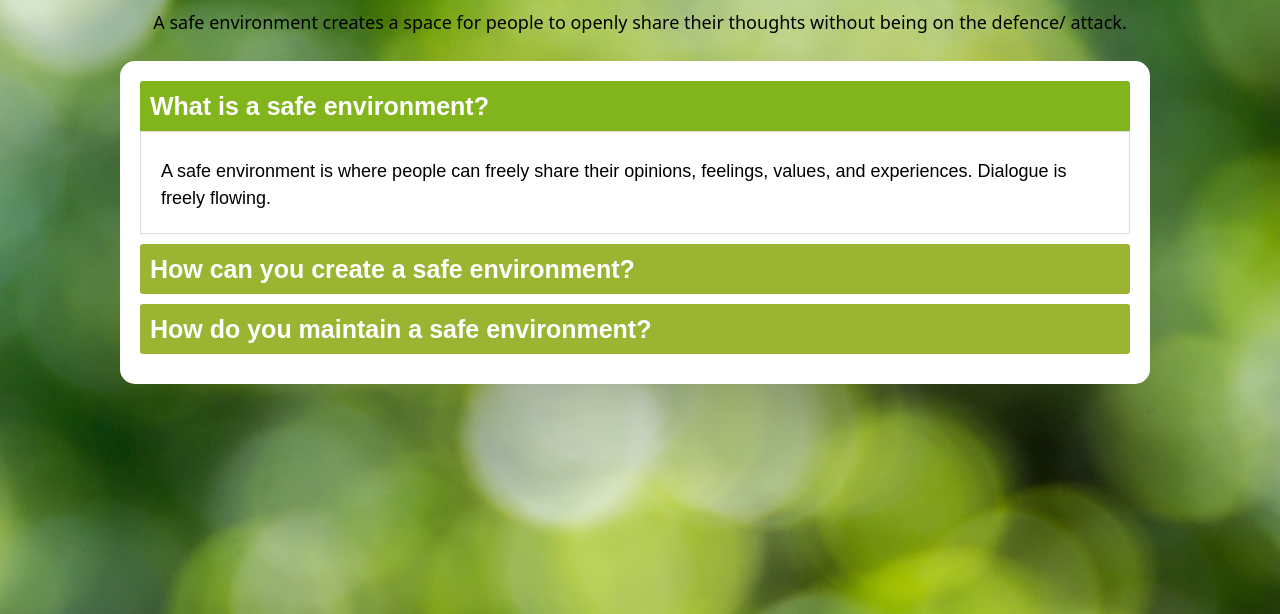
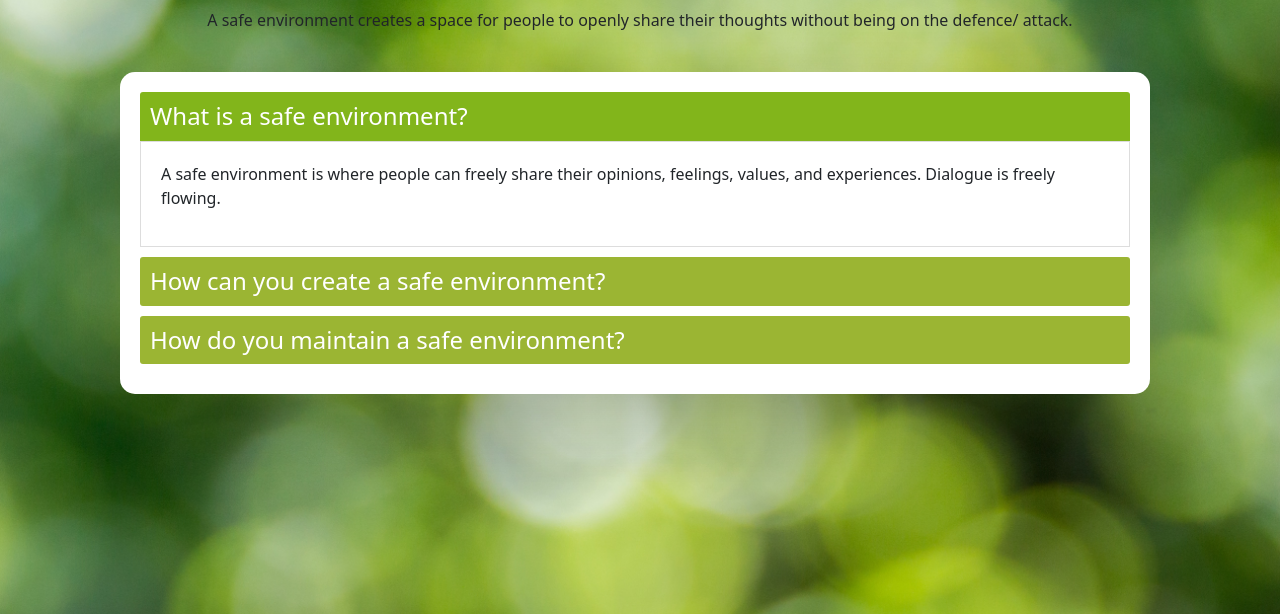
Before and after one commit to sjharw/Conversation-Tools-Website, a Flask app: page /se in a window 1280 px wide. Shown: the part 124-738 px from the top of the page. Run offline with Flask 2, Linux system fonts and the light colour scheme; some libraries are stand-ins or nearby versions.

Commit message:
se updated

```diff
--- a/static/se.css
+++ b/static/se.css
@@ -23,15 +23,6 @@ u {
 /* Bold text */
 strong {
   font-weight: 900;
-  font-size: 20px;
-}
-
-h2 {
-  font-size: 25px;
-  padding: 0px 0px 0px 0px;
-  margin: 0px 0px 10px 0px;
-  color: black;
-  font-weight: bold;
 }
 
 /* Example box */
@@ -41,7 +32,6 @@ margin: 15px;
 }
 
 #example{
-font-size: 16px;
 padding:15px;
 }
 
@@ -49,58 +39,50 @@ padding:15px;
 border: 2px solid #cc3d6a;
 margin-top: 10px;
 padding: 10px;
-font-size: 17px;
 }
 
 /* Subtitles in accordion */
-h3 {
+/* h3 {
 font-size: 22px;
 padding-left: 5px;
 padding-top: 5px;
 padding-bottom: 5px;
 font-family: Arial Black;
 text-align: left;
-}
-
+} */
+/*
 h4 {
 color: black;
 text-decoration: underline;
 font-size: 20px;
 padding-left: 15px;
 padding-top: 14px;
-}
+} */
 
-p {
+/* p {
 font-size: 18px;
 padding: 1px 0px 1px 0px;
 color: black;
 font-weight: normal;
 margin: 5px 0px 0px 0px;
-}
+} */
 
 #listinlist {
 padding: 0px 0px 0px 35px;
 }
 
 #listinlist li{
-font-size:17px;
 font-weight: normal;
 padding: 0px 0px 0px 0px;
 }
 
 ol {
-font-size: 20px;
 padding: 15px;
 font-weight:bold;
 margin: 0px 0px 0px 0px;
 }
 
-#biggerol{
-font-size: 23px;
-}
-
 #numbered{
-font-size: 18px;
 padding: 5px 0px 0px 0px;
 color: black;
 font-weight: normal;
@@ -108,7 +90,6 @@ margin: 5px 0px 0px 50px;
 }
 
 #numbered p{
-font-size: 18px;
 padding: 5px 0px 10px 0px;
 color: black;
 font-weight: normal;
@@ -116,7 +97,6 @@ margin: 0px 0px 0px 0px;
 }
 
 #bulletpoint li {
-font-size: 18px;
 padding: 0px 0px 0px 0px;
 color: black;
 font-weight: normal;
@@ -162,17 +142,6 @@ margin: 5px 0px 0px 50px;
 }
 
 /* --- Accodrion three ---*/
-/* -- Row container -- */
-#container1{
-  padding: 15px;
-  margin: 10px 0px 10px 0px;
-}
-
-#backgroundbubble{
-  background: #f03122;
-  margin-left: auto;
-  margin-right: auto;
-}
 
 /* Silence violence box*/
 .column {
@@ -180,11 +149,7 @@ margin: 5px 0px 0px 50px;
   width: 46%;
 }
 
-#rowcontent{
-width: 100%;
-}
-
-#col1{
+#line-right{
   border-right: 7px solid #f03122;
   margin-right: 50px;
   padding-right: 40px;
@@ -209,13 +174,11 @@ box-shadow: 0px 0px 32px -12px rgba(0,0,0,0.75);
   }
 
 #boxtext{
-font-size: 18px;
 margin-left: 5px;
 }
 
 /* -- Accordion container and wrapper -- */
 #accordioncontainer{
-  font-size: 20px; /* Increased text to enable scrolling */
   padding: 0px 10px 10px 0px;
   width: 100%;
   height: 100%;
@@ -236,7 +199,6 @@ margin-left: 5px;
     float:left;
     display:block;
     width:100%;
-    font-family:'Open-sans',Arial,sans-serif;
 }
 
 .accordionItemHeading{
@@ -306,16 +268,8 @@ border-radius: 3px;
 
 
 /* --- LINE WIDGETS --- */
-/* https://stackoverflow.com/questions/41790586/draw-square-brackets-around-multi-line-text */
-#container2{
-margin:0 auto; /* this aligns container in centre of accordion */
-width: 90%;
-}
-
-h6{
+.bubbleword {
   color: black;
-  font-size: 20px;
-  font-family: Comic Sans MS;
   border-radius: 23px;
   padding: 10px;
   margin-top: 10px;
@@ -324,22 +278,6 @@ h6{
   text-align: center;
   line-height: 20px; /* Make slighly less (20 less) then height */
   vertical-align: middle;
-}
-
-#left1{
- background: #1fbfa5;
-}
-
-
-#right1{
- margin-left: auto;
- background: #eb7626;
-}
-
-#left2{
- background: #cc3d6a;
- clear: both; /*to stop float above interferring*/
- margin-top: 40px;
 }
 
 .box{
@@ -354,8 +292,6 @@ h6{
   clear: both; /* so it is on seperate line to floating elements below */
 }
 
-
-
 #box2{
   border-right: 7px solid #eb7626;
   margin-left: auto;
@@ -368,7 +304,6 @@ h6{
   border: 2px dashed #eb7626;
   margin-top: 40px;
   padding: 4px;
-  font-size: 16px;
   float: left;
   width: 40%;
   display: inline-block;
@@ -380,33 +315,24 @@ h6{
  width: 70%;
 }
 
-#boxcontent{
+.boxcontent{
 padding-left: 15px;
 padding-right: 15px;
 line-height: 1.2em; /* White space between lines */
-font-size: 18px;
 }
 
 
-#CRIB {
-  font-size: 25px;
+.CRIB {
   font-weight: bold;
   color: #cc3d6a;
 }
 
-#CRIB::first-letter {
-  font-size: 35px;
-  color: #cc3d6a;
+.CRIB::first-letter {
   font-style: italic;
 }
 
-#CRIBtext p{
+.CRIBtext p{
   display: inline-block;
   margin-right: 8px; /* 4px is normal whitespace amount */
   font-weight: bold;
 }
-
-#CRIBtext{
-  margin: 0px;
-  padding:0px;
-}
--- a/templates/safeenvironment.html
+++ b/templates/safeenvironment.html
@@ -1,10 +1,6 @@
-{% extends 'base.html' %}
-
-{% block header %}
+{% extends 'base.html' %} {% block header %}
 <link rel="stylesheet" type="text/css" href="{{url_for('static', filename='se.css')}}" />
-{% endblock header %}
-
-{% block content %}
+{% endblock header %} {% block content %}
 <!-- Page title -->
 <div class="header">
     <h1>Safe Environment</h1>
@@ -14,8 +10,7 @@
 <p style="text-align: center;">
     A safe environment creates a space for people to openly share their thoughts without being on the defence/ attack.
 </p>
-<br>
-
+<br />
 
 <!--- ACCORDIONS (see https://codepen.io/sureshrkm/pen/ZbzBpr ) --->
 <div class="container" id="accordioncontainer">
@@ -23,7 +18,7 @@
         <!-- FIRST ACCORDION -->
         <div class="accordionItem open" data-accordion item>
             <!-- add close or open after accordionItem to start panel as opened or closed-->
-            <h2 class="accordionItemHeading">What is a safe environment?</h2>
+            <h4 class="accordionItemHeading">What is a safe environment?</h4>
             <div class="accordionItemContent">
                 <p>A safe environment is where people can freely share their opinions, feelings, values, and experiences. Dialogue is freely flowing.</p>
             </div>
@@ -31,7 +26,7 @@
 
         <!-- SECOND ACCORDION -->
         <div class="accordionItem close">
-            <h2 class="accordionItemHeading">How can you create a safe environment?</h2>
+            <h4 class="accordionItemHeading">How can you create a safe environment?</h4>
             <div class="accordionItemContent">
                 <p>To create a safe environment, you need two achieve things: mutual purpose and mutual respect</p>
                 <br />
@@ -122,43 +117,37 @@
 
         <!-- THIRD ACCORDION -->
         <div class="accordionItem close">
-            <h2 class="accordionItemHeading">How do you maintain a safe environment?</h2>
+            <h4 class="accordionItemHeading">How do you maintain a safe environment?</h4>
             <div class="accordionItemContent">
-                <ol type="1" id="biggerol">
-                    <li>Learn to look</li>
+                <!-- Item 1 -->
+                <h4>Learn to look</h4>
                 <p>Look for issues with safety, when people feel unsafe they resort to two types of defence in response to the fear they feel.</p>
-
                 <!-- Rows -->
-                    <div class="container" id="container1">
                 <div class="row">
-                            <div class="column" id="col1">
-                                <h6 id="backgroundbubble">Silence</h6>
+                    <div class="column" id="line-right">
+                        <h6 class="bubbleword" style="background-color: red;">Silence</h6>
                         <br />
-                                <p id="rowcontent"><b>Masking</b>- sarcasm and sugar coating</p>
-                                <p id="rowcontent"><b>Avoiding</b>- steering the attention away from the sensitive topic</p>
-                                <p id="rowcontent"><b>Withdrawing</b>- pulling out of the conversation altogether</p>
+                        <p><b>Masking</b>- sarcasm and sugar coating</p>
+                        <p><b>Avoiding</b>- steering the attention away from the sensitive topic</p>
+                        <p><b>Withdrawing</b>- pulling out of the conversation altogether</p>
                         <br />
                     </div>
-                            <div class="column" id="col2">
-                                <h6 id="backgroundbubble">Violence</h6>
+                    <div class="column">
+                        <h6 class="bubbleword" style="background-color: red;">Violence</h6>
                         <br />
-                                <p id="rowcontent"><b>Controlling</b>- cutting others off, speaking in absolutes, using hyperboles, and using directive questions</p>
-                                <p id="rowcontent"><b>Labelling</b>- name-calling</p>
-                                <p id="rowcontent"><b>Attacking</b>- threatening</p>
+                        <p><b>Controlling</b>- cutting others off, speaking in absolutes, using hyperboles, and using directive questions</p>
+                        <p><b>Labelling</b>- name-calling</p>
+                        <p><b>Attacking</b>- threatening</p>
                         <br />
                     </div>
                 </div>
-                    </div>
-                    <!-- End of rows -->
-                    <br />
-                    <br />
-                    <li>Make it safe</li>
-                </ol>
-                <!-- Start of widget container -->
-                <div class="w3-container" id="container2">
-                    <h6 id="left1">Apologise</h6>
+
+                <!-- Item 2 -->
+                <h4>Make it safe</h4>
+                <p>Once you've recognised the safety issues, make it safe.</p>
+                <h6 style="background: #1fbfa5;" class="bubbleword">Apologise</h6>
                 <div class="box" id="box1">
-                        <p id="boxcontent">
+                    <p class="boxcontent">
                         <b>Apologize to take back your action that has offended them.</b> <br />
                         Apologize sincerely if you have made a mistake that has hurt the other person. <br />
                         When your behaviour has given someone clear cause to doubt your respect then the mutual respect will be lost. <br />
@@ -171,17 +160,17 @@
                     </p>
                 </div>
 
-                    <h6 id="right1">Contrast</h6>
+                <h6 style="margin-left: auto; background: #eb7626;" class="bubbleword">Contrast</h6>
                 <div style="overflow: hidden;">
                     <div class="box" id="box2">
-                            <p id="boxcontent">
+                        <p class="boxcontent">
                             <b>Contrast to fix the misunderstanding.</b> <br />
                             Sometimes people will be offended or upset even though you haven't done anything to cause such offence. <br />
                             This happens when the other person misinterprets the meaning behind your words. <br />
                             In this instance, you are not 'in the wrong' and it would be inappropriate to apologize. <br />
                             Rather, you use contrasting to clarify your meaning. <br />
-                                If you don't clarify your meaning then the other person may believe that your intention is to win the argument/ coerce them to accept your opinion, and they will no longer believe that you care about their
-                                goals, interests, and values (mutual purpose and respect are lost). <br />
+                            If you don't clarify your meaning then the other person may believe that your intention is to win the argument/ coerce them to accept your opinion, and they will no longer believe that you care about their goals,
+                            interests, and values (mutual purpose and respect are lost). <br />
                             Rebuild mutual purpose by contrasting what you do mean with what you don’t mean.
                             <br />
                             <br />
@@ -195,68 +184,68 @@
                         Your friend is visiting the UK who you haven't seen for a year, and so you plan to see them instead of seeing your mum that weekend.
                         <br />
                         While this is completely reasonable to do, your mother gets upset because she thinks you don't want to spend time with her. <br />
-                            Here, you wouldn't apologize, rather you would use contrasting to clarify that it is not that you don't want to see your mum, it is that you haven't seen this friend for a very long time and that this might be
-                            the only opportunity you have to see your friend for a year or two. <br />
+                        Here, you wouldn't apologize, rather you would use contrasting to clarify that it is not that you don't want to see your mum, it is that you haven't seen this friend for a very long time and that this might be the
+                        only opportunity you have to see your friend for a year or two. <br />
                         You haven't changed your plan to see your friend (you don't take back your actions), rather you have clarified your meaning. <br />
-                            You could then say to your mum you will come down the next weekend to see her, this way you are demonstrating your meaning is true (that it isn't that you don't want to see her) while not taking back your
-                            original plan of action.
+                        You could then say to your mum you will come down the next weekend to see her, this way you are demonstrating your meaning is true (that it isn't that you don't want to see her) while not taking back your original
+                        plan of action.
                     </div>
                 </div>
 
-                    <h6 id="left2">CRIB</h6>
+                <h6 style="background: #cc3d6a; clear: both; margin-top: 40px;" class="bubbleword">CRIB</h6>
                 <div class="box" id="box3">
-                        <p id="boxcontent">
+                    <p class="boxcontent">
                         You might find yourself in the middle of a debate because you and the other person have different purposes (no mutual purpose). <br />
                         Contrasting won’t do the trick here because you will be reinstating a goal that is not shared with the other person and it will therefore not restore mutual purpose. <br />
                         Instead, you need to use <i>CRIB</i>.
                     </p>
                 </div>
 
-                    <div id="CRIBtext">
-                        <p id="CRIB">Commit</p>
+                <div>
+                    <h5 class="CRIB">Commit</h5>
                     <p>to seeking a mutual purpose</p>
                 </div>
                 <p>You have to accept that your belief might not be the best one, your mind must be open to the possibility that there are better alternatives.</p>
                 <div class="container" id="examplebox2">
                     For example, you have just received a job offer from a company in another country and you are trying to convince your wife that it would be a good idea to move the family so that you can take the job. Ask yourself,
-                        before trying to coerce your wife to your idea, is that job for that particular company the only thing that's going to make you happy? Why that particular company? What makes them better than everyone else? Once you
-                        have opened your mind to alternative suggestions you can commit yourself to continue discussions until a mutual purpose is found.
+                    before trying to coerce your wife to your idea, is that job for that particular company the only thing that's going to make you happy? Why that particular company? What makes them better than everyone else? Once you have
+                    opened your mind to alternative suggestions you can commit yourself to continue discussions until a mutual purpose is found.
                 </div>
                 <p>Commit to finding mutual purpose: "It seems we have a different opinion on this, how about we take no action on it until we have found a solution that suits us both?"</p>
 
-                    <div id="CRIBtext">
-                        <p id="CRIB">Recognise</p>
+                <div>
+                    <h5 class="CRIB">Recognise</h5>
                     <p>the purpose behind the strategy</p>
                 </div>
                 <p>
-                        We equate what we are asking for with what we want, but in reality, what we ask for is just a strategy to get what we want. You need to find out the reason behind the strategy: what it is the person wants, not what
-                        the person is asking for.
+                    We equate what we are asking for with what we want, but in reality, what we ask for is just a strategy to get what we want. You need to find out the reason behind the strategy: what it is the person wants, not what the
+                    person is asking for.
                 </p>
                 <div class="container" id="examplebox2">
-                        For example, Katie wants to go out for cocktails, but her partner Ben wants to stay in and watch a movie. These two activities are incompatible. Katie asks her partner why he wants to stay in and watch a movie, and
-                        he says he is tired and wants to have a chilled evening with her. The purpose behind Bens strategy is to have a chilled evening, and the purpose behind Katie's strategy is to get away from the kids for a bit. So why
-                        not find an activity that is both relaxing and is also away from the kids? While the activities are not compatible, the goals are. They could get sucked into arguing over which activity to do, but instead, they find
-                        out the purpose behind the strategy and then brainstorm ideas for activities that satisfy both their needs, such as a drive through movie night (which is relaxing, depending on the movie they choose, and it gets them
-                        away from the kids).
+                    For example, Katie wants to go out for cocktails, but her partner Ben wants to stay in and watch a movie. These two activities are incompatible. Katie asks her partner why he wants to stay in and watch a movie, and he
+                    says he is tired and wants to have a chilled evening with her. The purpose behind Bens strategy is to have a chilled evening, and the purpose behind Katie's strategy is to get away from the kids for a bit. So why not
+                    find an activity that is both relaxing and is also away from the kids? While the activities are not compatible, the goals are. They could get sucked into arguing over which activity to do, but instead, they find out the
+                    purpose behind the strategy and then brainstorm ideas for activities that satisfy both their needs, such as a drive through movie night (which is relaxing, depending on the movie they choose, and it gets them away from
+                    the kids).
                 </div>
                 <p>Find out their purpose, ask them why they want what they are asking for, and use this understanding of the other persons wants/ needs to create a mutual purpose.</p>
 
-                    <div id="CRIBtext">
-                        <p id="CRIB">Invent</p>
+                <div>
+                    <h5 class="CRIB">Invent</h5>
                     <p>a mutual purpose</p>
                 </div>
                 <p>
-                        Sometimes it may be that your goals aren't compatible; it may be that your wants cannot be served, except at the expense of the other person. In this case, you are going to need to a little creativity and invent a
-                        mutual purpose. To invent a mutual purpose you need to zoom out and look at longer-term goals to find a goal that is more meaningful than the goals that are diving the various sides apart.
+                    Sometimes it may be that your goals aren't compatible; it may be that your wants cannot be served, except at the expense of the other person. In this case, you are going to need to a little creativity and invent a mutual
+                    purpose. To invent a mutual purpose you need to zoom out and look at longer-term goals to find a goal that is more meaningful than the goals that are diving the various sides apart.
                 </p>
                 <div class="container" id="examplebox2">
-                        For example, your partner has been offered a job that is located 3 hours away from where you both currently live. You want him to decline the job offer because if he accepts it he would have to move away, but he
-                        wants to accept it because he thinks he would enjoy the job and he likes the company. The short term goals are incompatible, but they can both agree on the long-term goal which is that the needs of their relationship
-                        come before career goals.
+                    For example, your partner has been offered a job that is located 3 hours away from where you both currently live. You want him to decline the job offer because if he accepts it he would have to move away, but he wants to
+                    accept it because he thinks he would enjoy the job and he likes the company. The short term goals are incompatible, but they can both agree on the long-term goal which is that the needs of their relationship come before
+                    career goals.
                 </div>
-
-                    <div id="CRIBtext">
-                        <p id="CRIB">Brainstorm</p>
+                <br />
+                <div>
+                    <h5 class="CRIB">Brainstorm</h5>
                     <p>new strategies</p>
                 </div>
                 <p>
@@ -270,10 +259,7 @@
     <!-- end of third accordion -->
 </div>
 <!-- end of accordion wrapper -->
-</div>
 <!-- end of accordion container -->
-{% endblock content %}
-
-{% block javascript %}
+{% endblock content %} {% block javascript %}
 <script src="{{url_for('static', filename='se.js')}}" type="text/javascript"></script>
 {% endblock javascript %}
```
Lines whose indentation alone changed are shown as unchanged.
